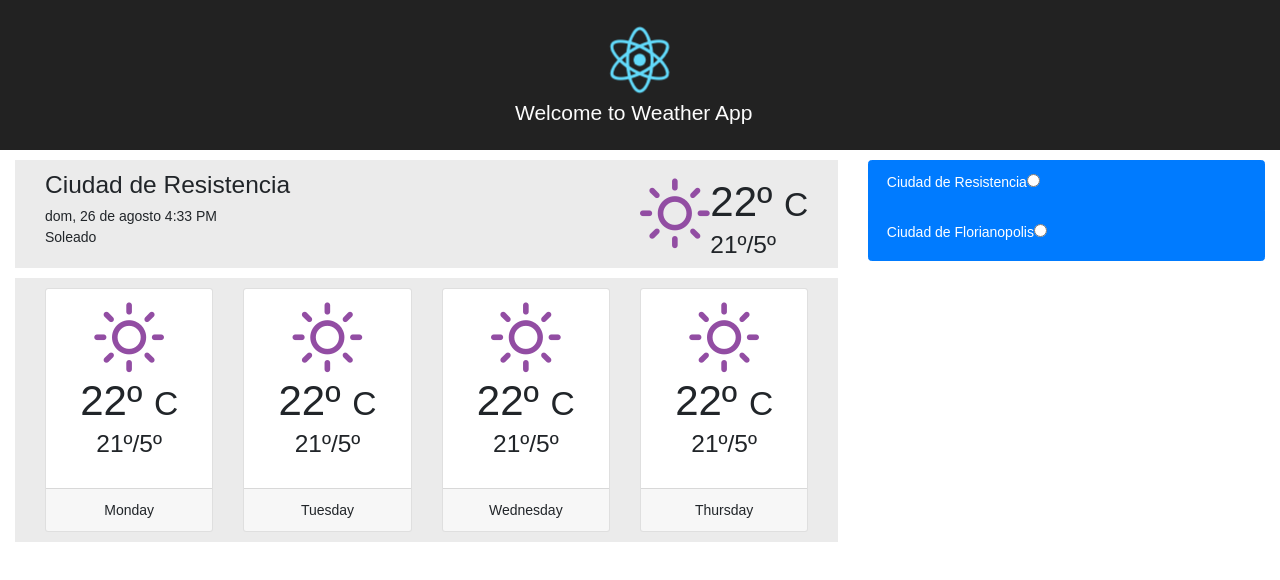
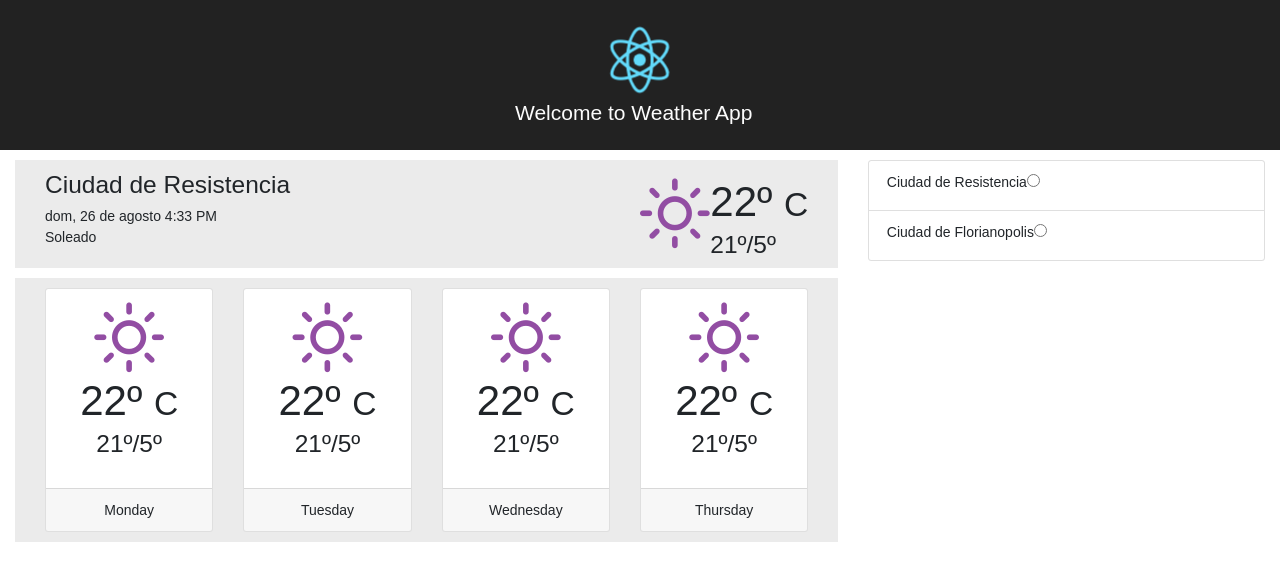
Before and after one commit to egabii/weatherapp, a React (Create React App) app: page / in a window 1280 px wide. Shown: the top 580 px of the page. Built offline with nearby package versions, Linux system fonts and the light colour scheme.

Commit message:
panel selection wip

```diff
--- a/src/components/FormPanel.js
+++ b/src/components/FormPanel.js
@@ -5,49 +5,100 @@ import React, { Component } from 'react';
 
 const searchWrapper = {
   margin: '10px 0 0'
-}
+};
 
 const cities = [
   {
     id: 'rciaAR',
     name: 'Resistencia',
-    country: 'AR'
+    country: 'AR',
+    active: false
   },
   {
     id: 'floripaBR',
     name: 'Florianopolis',
-    country: 'BR'
+    country: 'BR',
+    active: false
   }
 ];
+
+const listGroupItemStatus = {
+  active: 'list-group-item active',
+  inactive: 'list-group-item'
+};
+
+const listStyle = {
+  overflow: 'hidden'
+};
 export default class PanelForm extends Component {
 
   constructor(props) {
     super(props);
-    this.state = {
-      cities
+    this.state = { cities };
+
+    this.onChange =  this.onChange.bind(this);
+    this.onActive =  this.onActive.bind(this);
+    this.onSelect = this.onSelect.bind(this);
+    this.onClickSelection = this.onClickSelection.bind(this);
+  }
+
+  onChange (e){
+    const selectedId = e.target.id;
+    this.onSelect({selectedId});
+  }
+
+  onClickSelection (e){
+    let selectedId = '';
+    if (e.target.id === ''){
+      selectedId = e.target.offsetParent.id.split('-')[1]
+    } else {
+      selectedId = e.target.id.split('-')[1];
     }
 
-    this.onChange =  this.onChange.bind(this);
+    this.onSelect({selectedId});
   }
 
-  onChange (){
-    console.log('hola');
+  onSelect ({selectedId}){
+    this.setState(prevState => {
+      const cities =  prevState.cities.map(city => ({ ...city,
+          active: city.id === selectedId
+        })
+      );
+
+      return { cities }
+    });
   }
 
-  onActive(id){
-    return (this.state.selected === id ? 'list-group-item active' : 'list-group-item');
+
+  onActive(city){
+    return city.active ? listGroupItemStatus.active : listGroupItemStatus.inactive;
   }
+
   render() {
+    /*
+      <FormPanel onSubmit={onSubmit}>
+        <RadioGroup collection={data} defaultValue={data[0]} />
+      </FormPanel>
+    */
     return (
       <div style={searchWrapper}>
         <form>
           <fieldset>
             <ul className="list-group">
               {
-                this.state.cities.map(city => (<li className="list-group-item active" key={city.id}>
+                this.state.cities.map(city =>
+                  (<li className={this.onActive(city)}
+                    key={city.id}
+                    id={`item-${city.id}`}
+                    onClick={this.onClickSelection}
+                    style={listStyle}>
                     <div className="input-wrapper radio-btn">
-                      <label htmlFor={`option-${city.id}`}>{'Ciudad de '+ city.name }</  label>
-                      <input type="radio" id={`option-${city.id}`} value="resistencia,AR" onChange={this.onChange} />
+                      <label htmlFor={city.id}>{'Ciudad de '+ city.name }</label>
+                      <input type="radio"
+                        id={city.id}
+                        value={`${city.name},${city.country}`}
+                        onChange={this.onChange}
+                        checked={city.active}/>
                     </div>
                   </li>)
                 )
--- a/src/components/Loader/Loader.css
+++ /dev/null
@@ -1,9 +0,0 @@
-.loader {
-  animation: spinner infinite 5s linear;
-  height: 80px; }
-
-@keyframes spinner {
-  from {
-    transform: rotate(0deg); }
-  to {
-    transform: rotate(360deg); } }
```
